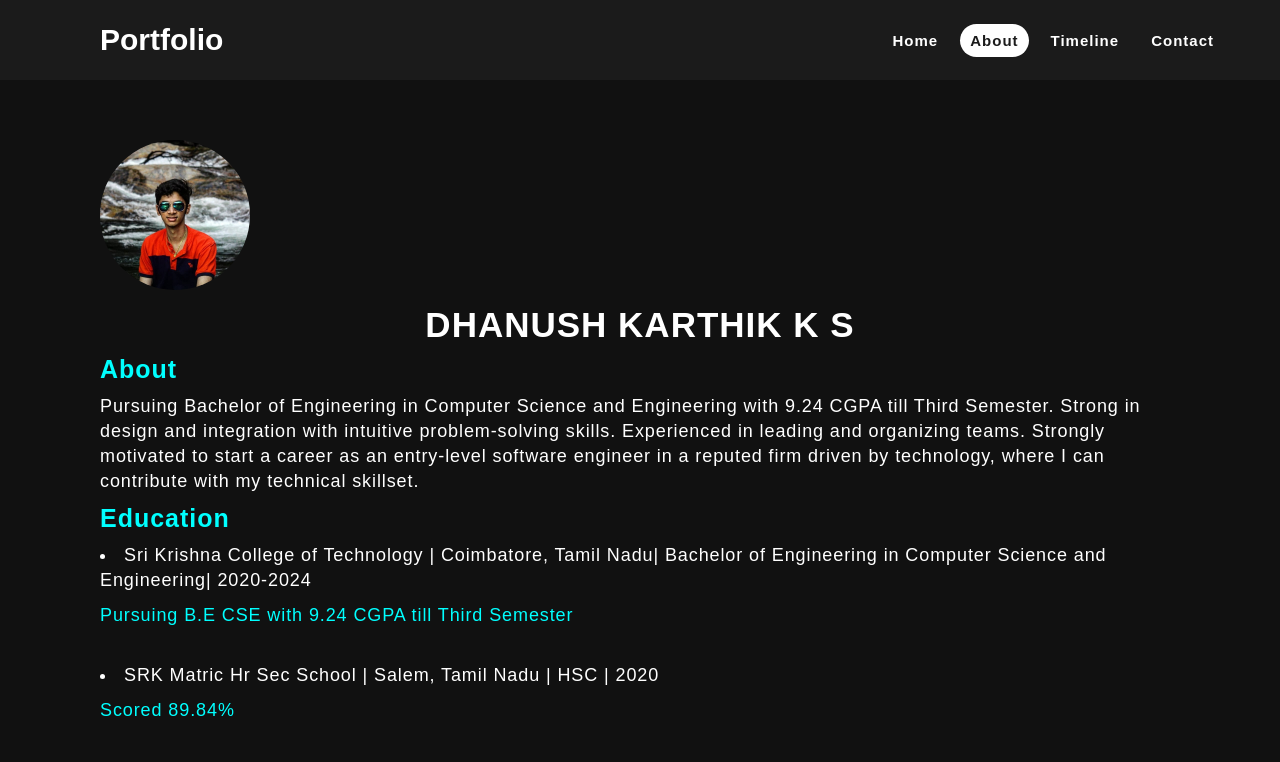
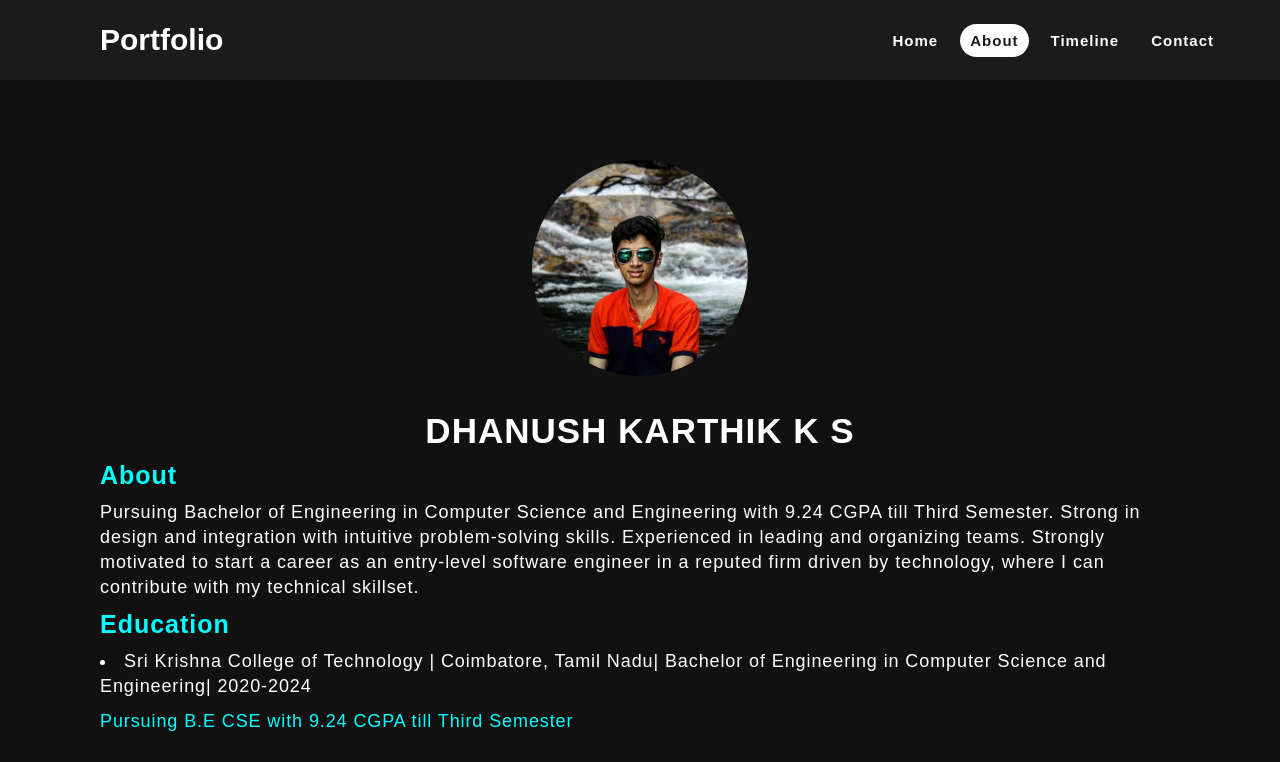
Before and after one commit to Dhanush-Karthik/Dhanush-s-portfolio, a plain HTML site: page about.html in a window 1280 px wide. Shown: the top 762 px of the page. Drawn offline with Linux system fonts and the light colour scheme.

Commit message:
#6 bug fix

```diff
--- a/about.css
+++ b/about.css
@@ -98,10 +98,10 @@ nav .menu-button i{
     }
 }
 img{
-    width: 150px;
-    height: 150px;
+    width: 20%;
+    margin: 20px 40%;
     border-radius: 50%;
-    margin:auto;
+
 }
 .details{
     margin: 60px 100px;
```
